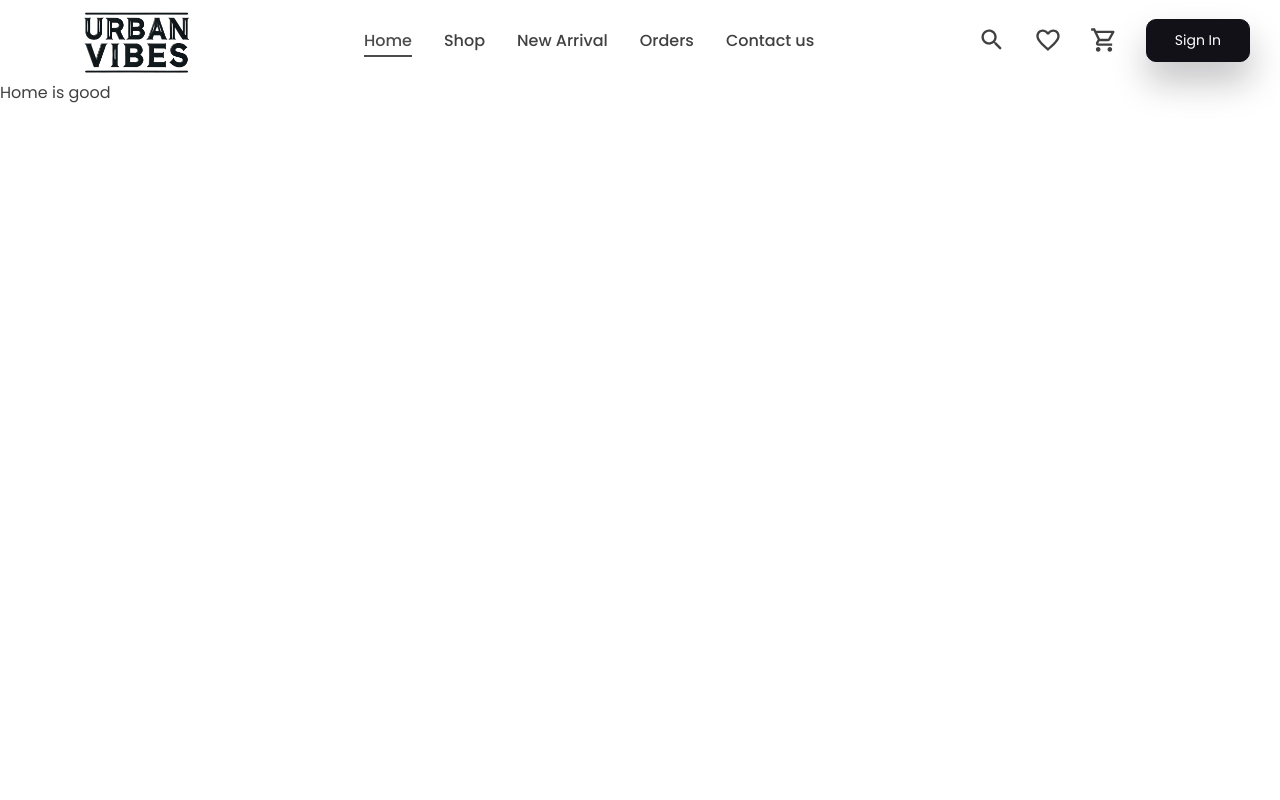
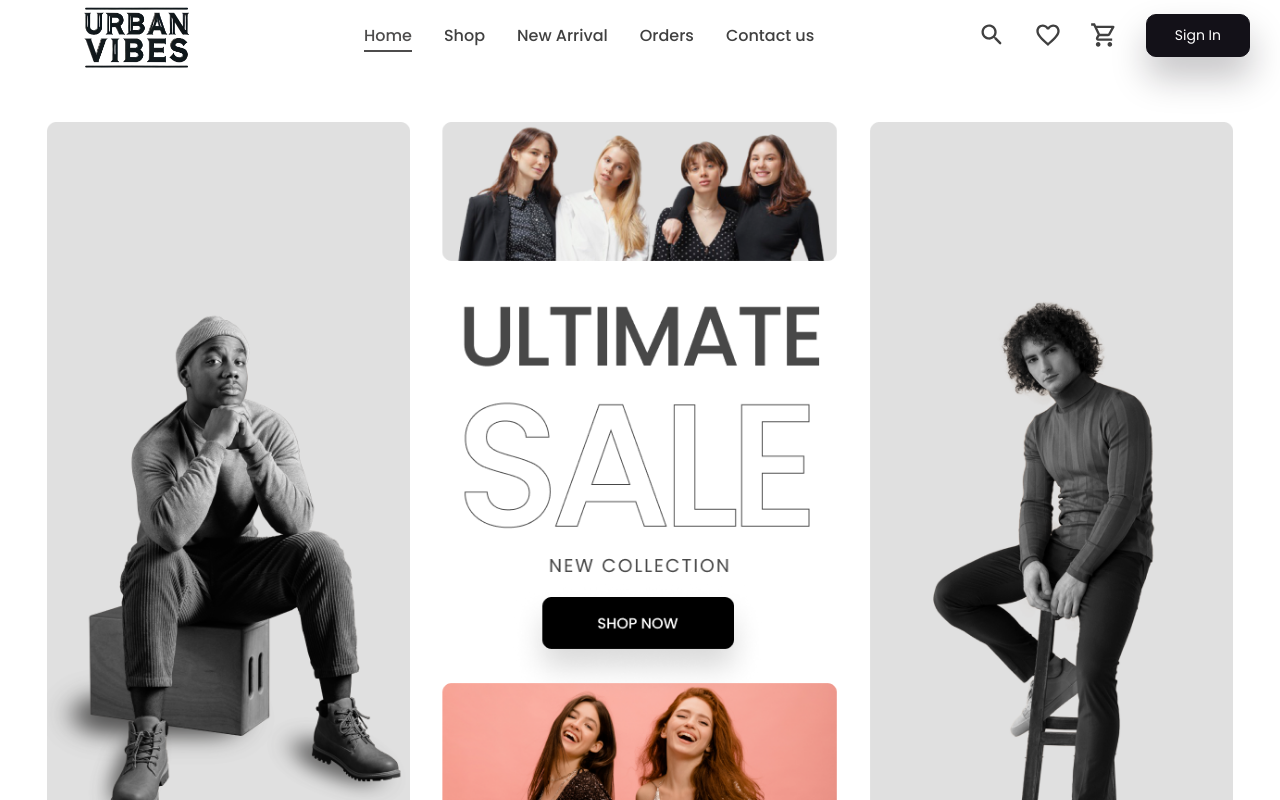
Before and after one commit to Xensen008/UrbanVibe, a React (Vite) app in the folder Frontend/: page / in a window 1280 px wide. Built offline with nearby package versions, Linux system fonts and the light colour scheme.

Commit message:
Hero home done , cards to build

```diff
--- /dev/null
+++ b/Frontend/src/components/Cards/ProductCategoryCard.jsx
@@ -0,0 +1,9 @@
+import React from 'react'
+
+function ProductCategoryCard({ category }) {
+  return (
+    <div>ProductCategoryCard</div>
+  )
+}
+
+export default ProductCategoryCard
--- a/Frontend/src/components/Navbar.jsx
+++ b/Frontend/src/components/Navbar.jsx
@@ -132,7 +132,7 @@ const MobileMenu = styled.ul`
   padding: 12px 40px 24px 40px;
   background-color: ${({ theme }) => theme.card_light + 99};
   position: absolute;
-  top: 60px;
+  top: 39px;
   right: 0;
   transition: all 0.5s ease-in-out;
   transform: ${({ isOpen }) => isOpen ? 'translateY(0)' : 'translateY(-100%)'};
@@ -140,6 +140,7 @@ const MobileMenu = styled.ul`
   box-shadow: 0 10px 10px 0 rgba(0, 0, 0, 0.2);
   opacity: ${({ isOpen }) => isOpen ? '100%' : '0'};
   z-index: ${({ isOpen }) => isOpen ? '1000' : '-1000'};
+  backdrop-filter: blur(30px);
 `
 
 function Navbar({openAuth, setOpenAuth}) {
--- a/Frontend/src/pages/Home.jsx
+++ b/Frontend/src/pages/Home.jsx
@@ -1,8 +1,81 @@
 import React from 'react'
+import styled from 'styled-components'
+import HeroImg from '../utils/Images/Header.png'
+import { category } from '../utils/data'
+import ProductCategoryCard from '../components/Cards/ProductCategoryCard'
 
+const Container = styled.div`
+  padding: 20px 30px;
+  padding-bottom: 200px
+  height: 100%;
+  overflow-y: scroll;
+  display: flex;
+  align-items: center;
+  flex-direction: column;
+  gap: 30px;
+  @media (max-width: 768px) {
+    padding: 20px 12px;
+    scroll-behavior: smooth;
+  }
+  background: ${({ theme }) => theme.bg};
+`
+const Section = styled.section`
+  max-width: 1400px;
+  padding: 32px 0px;
+  display: flex;
+  gap: 28px;
+  flex-direction: column;
+`
+const Img = styled.img`
+  width: 100%;
+  object-fit: cover;
+  max-width: 1400px;
+  height: 700px;
+  @media (max-width: 768px) {
+    height: 600px;
+  }
+`
+const Title = styled.div`
+  font-size: 28px;
+  font-weight: 500;
+  display: flex;
+  justify-content: ${({center})=> (center ? 'center' : 'space-between')};
+  align-items: center;
+
+`
+const CardWrapper = styled.div`
+  display: flex;
+  flex-wrap: wrap;
+  gap: 24px;
+  justify-content: center;
+
+`
 function Home() {
   return (
-    <div>Home is good</div>
+    <Container>
+      <Section
+        style={{
+          alignItems: 'center',
+        }}
+      >
+        <Img src={HeroImg} alt="heroImage"/>
+      </Section>
+      <Section
+        style={{
+          alignItems: 'center',
+        }}
+      >
+        <Title>Shop by Categories</Title>
+        <CardWrapper>
+          {category.map((category) => (
+            <ProductCategoryCard category={category} />
+          ))}
+        </CardWrapper>
+      </Section>
+      <Section>
+        <Title center>Our Bestseller</Title>
+      </Section>
+    </Container>
   )
 }
 
```
Also changed, not shown: Frontend/src/utils/Images/Header.png (added).
